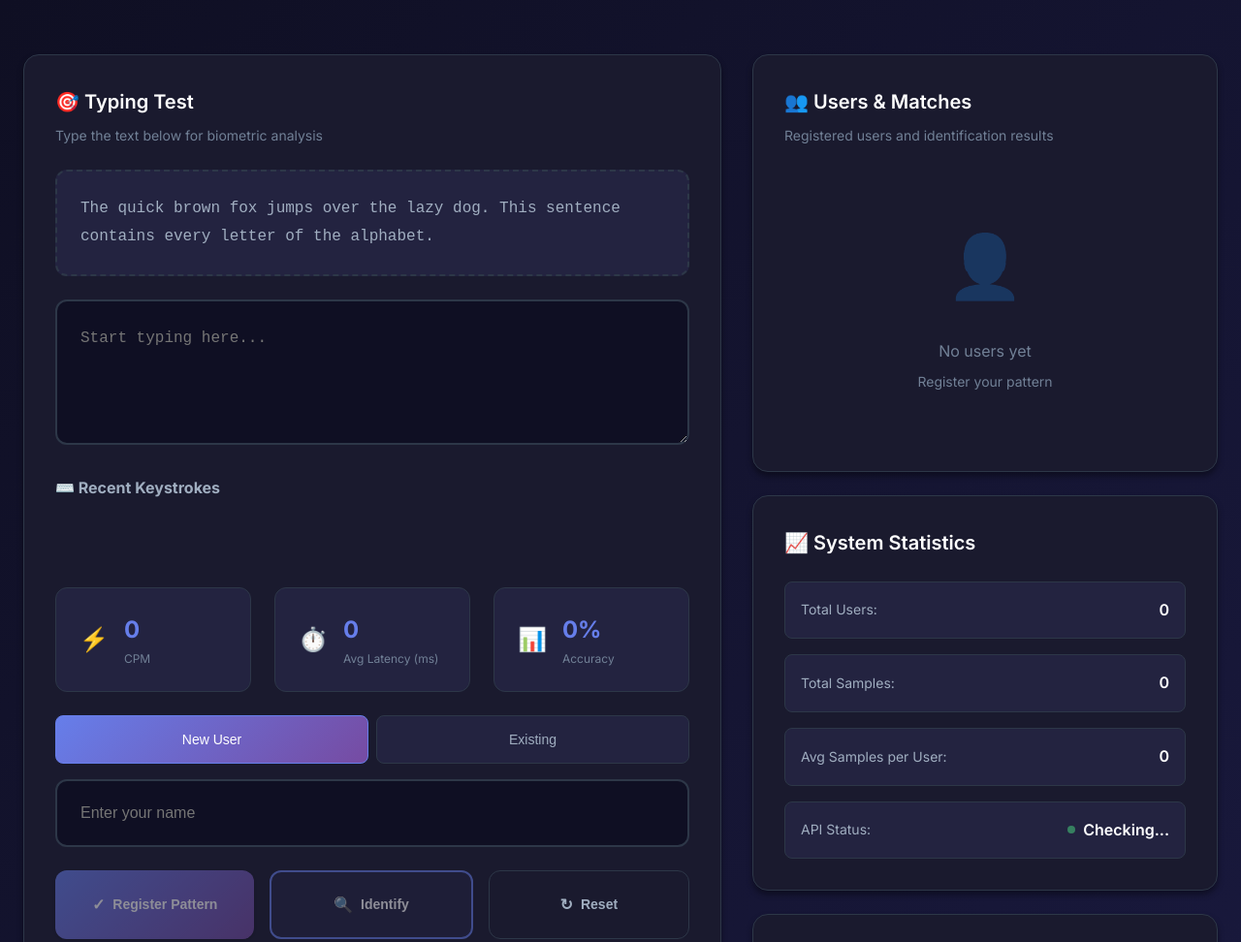
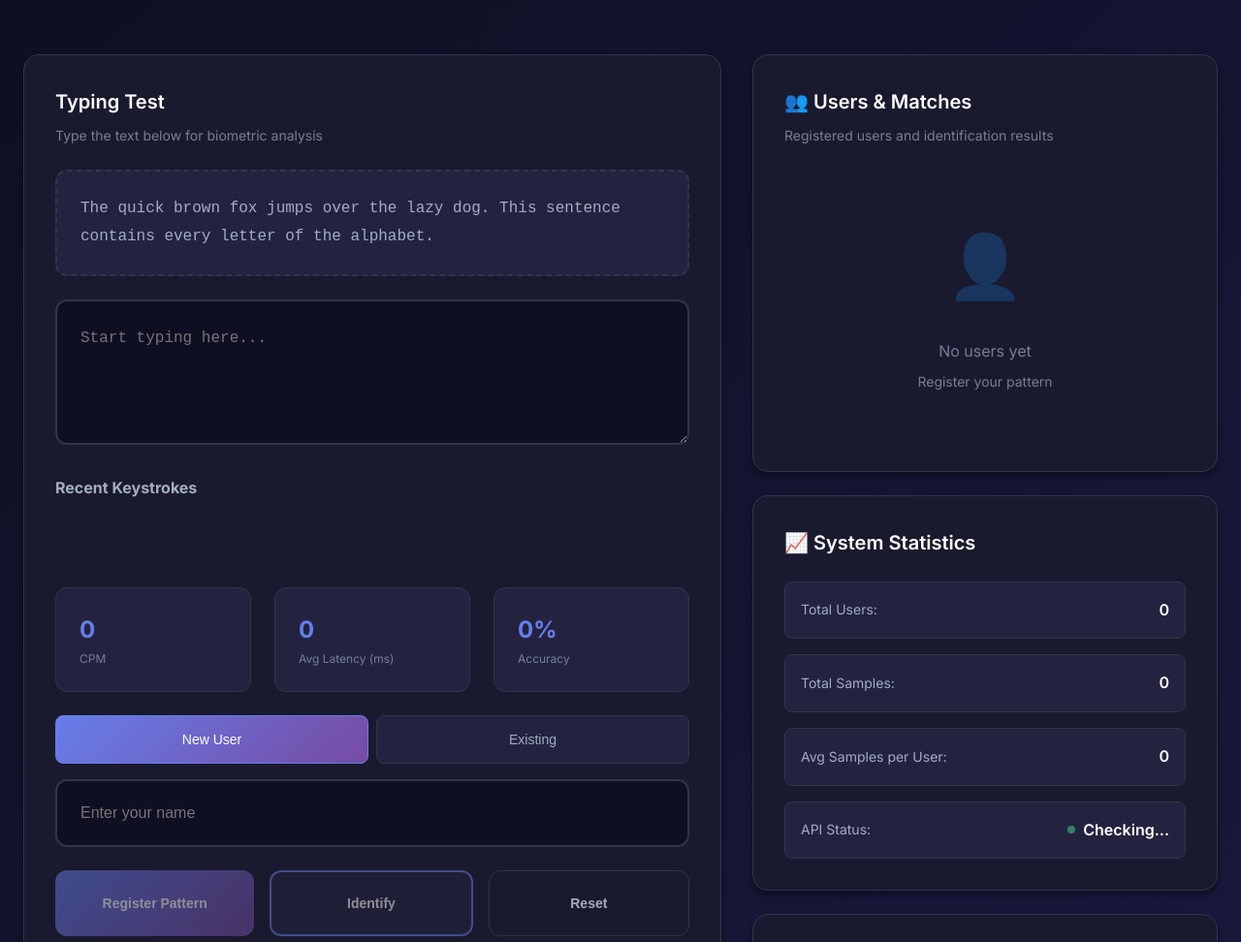
Before and after one commit to qby0/keyboard-biometric-, a plain HTML site: page frontend/index.html in a window 1280 px wide. Shown: the top 972 px of the page at 97% size. Drawn offline with Linux system fonts and the light colour scheme; no server answers.

Commit message:
style: clean up UI text and icons in setup scripts and frontend components

```diff
--- a/frontend/app.js
+++ b/frontend/app.js
@@ -217,7 +217,7 @@ function handleInput(event) {
         state.isTyping = false;
         state.endTime = Date.now();
         elements.typingInput.disabled = true;
-        showToast('✅ Completed. Timer stopped.', 'success');
+        showToast('Completed. Timer stopped.', 'success');
     }
 
     updateAccuracy();
@@ -372,7 +372,7 @@ async function handleRegister() {
 
         if (data.success) {
             showToast(
-                `✓ Pattern registered! Samples: ${data.samples_count}`,
+                `Pattern registered. Samples: ${data.samples_count}`,
                 'success'
             );
             state.isIdentifyMode = false; // Переключаемся обратно к списку пользователей
@@ -414,7 +414,7 @@ async function handleIdentify() {
         if (data.success) {
             displayUnifiedResults(data.matches, true);
             if (data.matches.length > 0) {
-                showToast('🔍 Identification complete!', 'success');
+                showToast('Identification complete.', 'success');
             } else {
                 showToast('No matches found. Register your pattern.', 'info');
             }
@@ -481,7 +481,7 @@ function displayUnifiedResults(matches, isIdentifyMode = false) {
         if (!matches || matches.length === 0) {
             elements.unifiedResults.innerHTML = `
                 <div class="empty-state">
-                    <div class="empty-icon">👤</div>
+                    <div class="empty-icon"></div>
                     <p>No matches found</p>
                     <p class="empty-hint">Try registering your pattern</p>
                 </div>
@@ -1014,7 +1014,7 @@ async function loadUnifiedResults() {
             const timeAgo = getTimeAgo(updateDate);
 
             html += `
-                <div class="user-item" data-username="${escapeHtml(user.username)}">
+            <div class="user-item" data-username="${escapeHtml(user.username)}">
                     <div class="user-item-info">
                         <div class="user-item-avatar">${initials}</div>
                         <div class="user-item-details">
@@ -1023,7 +1023,7 @@ async function loadUnifiedResults() {
                         </div>
                     </div>
                     <div class="user-item-stats">
-                        <span class="user-stat-badge">📊 ${user.samples_count} samples</span>
+                        <span class="user-stat-badge">${user.samples_count} samples</span>
                     </div>
                 </div>
             `;
--- a/frontend/index.html
+++ b/frontend/index.html
@@ -14,7 +14,7 @@
             <div class="typing-panel">
                 <div class="card">
                     <div class="card-header">
-                        <h2>🎯 Typing Test</h2>
+                        <h2>Typing Test</h2>
                         <p class="subtitle">Type the text below for biometric analysis</p>
                     </div>
 
@@ -38,28 +38,28 @@
 
                     <!-- Live Keystroke Display -->
                     <div class="keystroke-display">
-                        <h3>⌨️ Recent Keystrokes</h3>
+                        <h3>Recent Keystrokes</h3>
                         <div class="key-bubbles" id="keyBubbles"></div>
                     </div>
 
                     <!-- Real-time Stats -->
                     <div class="realtime-stats">
                         <div class="stat">
-                            <span class="stat-icon">⚡</span>
+                            <span class="stat-icon"></span>
                             <div>
                                 <div class="stat-value" id="typingSpeed">0</div>
                                 <div class="stat-label">CPM</div>
                             </div>
                         </div>
                         <div class="stat">
-                            <span class="stat-icon">⏱️</span>
+                            <span class="stat-icon"></span>
                             <div>
                                 <div class="stat-value" id="avgLatency">0</div>
                                 <div class="stat-label">Avg Latency (ms)</div>
                             </div>
                         </div>
                         <div class="stat">
-                            <span class="stat-icon">📊</span>
+                            <span class="stat-icon"></span>
                             <div>
                                 <div class="stat-value" id="accuracy">0%</div>
                                 <div class="stat-label">Accuracy</div>
@@ -87,15 +87,12 @@
                     <!-- Action Buttons -->
                     <div class="action-buttons">
                         <button class="btn btn-primary" id="registerBtn" disabled>
-                            <span class="btn-icon">✓</span>
                             Register Pattern
                         </button>
                         <button class="btn btn-secondary" id="identifyBtn" disabled>
-                            <span class="btn-icon">🔍</span>
                             Identify
                         </button>
                         <button class="btn btn-ghost" id="resetBtn">
-                            <span class="btn-icon">↻</span>
                             Reset
                         </button>
                     </div>
--- a/frontend/style.css
+++ b/frontend/style.css
@@ -278,7 +278,7 @@ body {
 }
 
 .stat-icon {
-    font-size: 1.5rem;
+    display: none;
 }
 
 .stat .stat-value {
```
Also changed, not shown: 2 other files.
